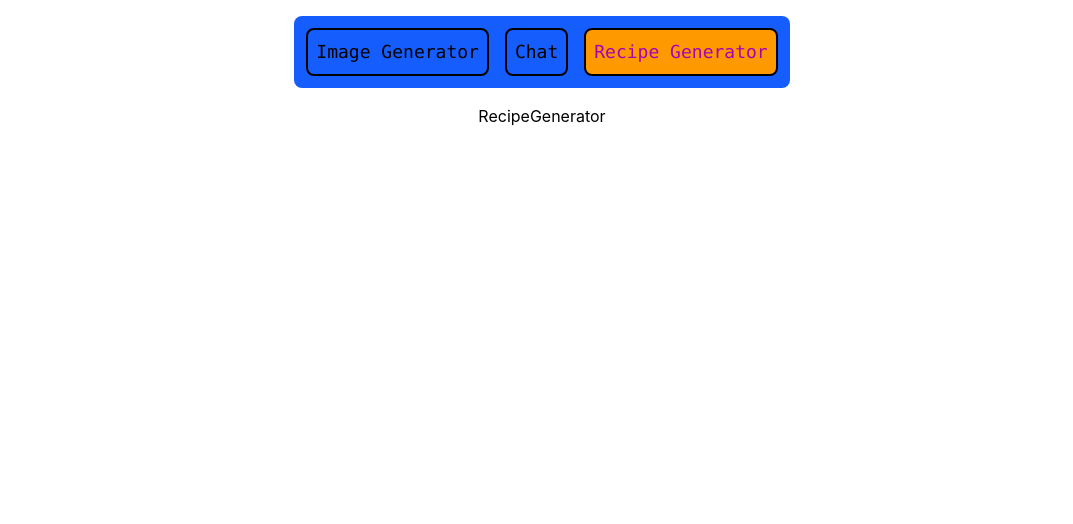
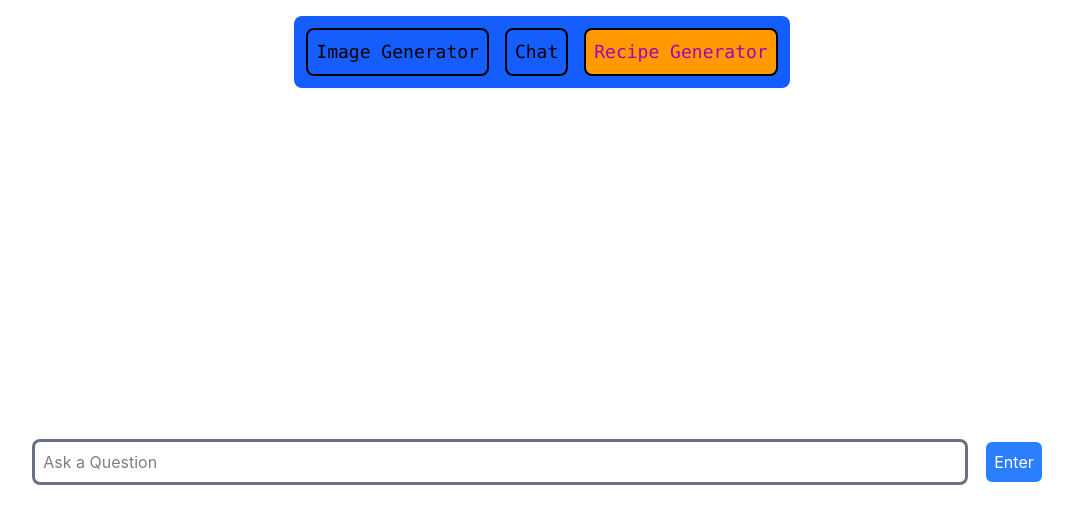
Before and after one commit to gary1116/spring-ai-lab, a React (Vite) app in the folder spring-ai-demo-react/: page /recipe-generator in a window 1280 px wide. Shown: the top 524 px of the page, without its empty margins (98-1171 px from the left). Built offline with nearby package versions, Linux system fonts and the light colour scheme.

Commit message:
added recipegenerator ui completed majority tasks fix minor bugs

```diff
--- a/spring-ai-demo-react/src/components/Chat.jsx
+++ b/spring-ai-demo-react/src/components/Chat.jsx
@@ -1,11 +1,67 @@
-import React from 'react'
+import axios from 'axios';
+import { useState } from 'react'
 
 const Chat = () => {
-  return (
-    <div>
-      <h1>Chat</h1>
-    </div>
-  )
+
+    const [prompt, setPrompt] = useState('');
+    const [response, setResponse] = useState('');
+    const [loader, setLoader] = useState(false);
+    const [error, setError] = useState('');
+
+
+    const handleClick = async () => {
+        try {
+            setLoader(true);
+            setResponse('');
+            setError('');
+            const Response = await axios.get('http://localhost:8080/ask-ai-options'
+                , { params: { prompt } }
+            );
+            setResponse(Response.data);
+        } catch (error) {
+            setError(
+                error.response?.data || 'An Error Occurred while connecting with API'
+            )
+            console.error('Error Message' + error)
+        } finally {
+            setLoader(false);
+        }
+    }
+
+    return (
+        <div className='flex gap-5 flex-col items-center justify-center flex-1 w-full px-4'>
+
+            {loader &&
+                <h1 className='animate-pulse text-xl text-amber-600'>Thinking 🤔</h1>
+            }
+
+            {error &&
+                <h1 className='text-amber-600'>{error}</h1>
+            }
+
+            {!loader && response ?
+                <div className="m-4 p-2 border-2 rounded-lg bg-cyan-400 border-cyan-800 max-h-[400px] overflow-y-auto">
+                    <h1 className='text-2xl text-fuchsia-900 whitespace-pre-wrap text-left leading-relaxed'>{response}</h1>
+                </div> :
+                <div></div>
+            }
+
+            <div className=" items-center justify-center gap-2 flex w-full">
+                <input type="text"
+                    value={prompt}
+                    onChange={(e) => setPrompt(e.target.value)}
+                    placeholder='Ask a Question'
+                    className='border-3 rounded-lg p-2 border-gray-500 w-3/4'
+                    onKeyDown={(e) => {
+                        if (e.key === 'Enter') {
+                            handleClick();
+                        }
+                    }}
+                />
+                <button className='cursor-pointer m-2 border-2 rounded-lg p-2 bg-blue-500 text-white' onClick={() => handleClick()}>Enter</button>
+            </div>
+        </div>
+    )
 }
 
 export default Chat
--- a/spring-ai-demo-react/src/components/ImageGenerator.jsx
+++ b/spring-ai-demo-react/src/components/ImageGenerator.jsx
@@ -12,6 +12,8 @@ const ImageGenerator = () => {
     const handleClick = async () => {
         try {
             setLoader(true);
+            setError('');
+            setImageUrl('');
             const response = await axios.get('http://localhost:8080/generate-image', {
                 params: { prompt }
             });
@@ -34,7 +36,7 @@ const ImageGenerator = () => {
 
             {loader && (
                 <div className="text-lg font-semibold text-blue-600 animate-pulse">
-                    Generating image through animate-pulse...
+                    Generating image
                 </div>
             )}
 
@@ -59,6 +61,11 @@ const ImageGenerator = () => {
                     onChange={(e) => setPrompt(e.target.value)}
                     placeholder='please Enter a prompt for image generation'
                     className='border-3 rounded-lg p-2 border-gray-500 w-3/4'
+                    onKeyDown={(e) => {
+                        if (e.key === 'Enter') {
+                            handleClick();
+                        }
+                    }}
                 />
                 <button className='cursor-pointer m-2 border-2 rounded-lg p-2 bg-blue-500 text-white' onClick={() => handleClick()}>Enter</button>
             </div>
--- a/spring-ai-demo-react/src/components/RecipeGenerator.jsx
+++ b/spring-ai-demo-react/src/components/RecipeGenerator.jsx
@@ -1,9 +1,66 @@
-import React from 'react'
+import axios from 'axios';
+import { useState } from 'react'
 
 const RecipeGenerator = () => {
+
+  const [prompt, setPrompt] = useState('');
+  const [response, setResponse] = useState('');
+  const [loader, setLoader] = useState(false);
+  const [error, setError] = useState('');
+
+  const handleClick = async () => {
+    try {
+      setLoader(true)
+      setError('');
+      setResponse('');
+      const Response = await axios.get('http://localhost:8080/recipe-creator',
+        { params: { ingredient: prompt } }
+      )
+      setResponse(Response.data);
+    } catch (error) {
+      setError(
+        error.response?.data || 'An Error Occurred while connecting with API'
+      )
+      console.error('Error Message' + error)
+    } finally {
+      setLoader(false)
+    }
+  }
+
   return (
-    <div>
-      <h1>RecipeGenerator</h1>
+    <div className='flex gap-5 flex-col items-center justify-center flex-1 w-full px-4'>
+
+      {loader &&
+        <h1 className='animate-pulse text-xl text-amber-600'>Thinking 🤔</h1>
+      }
+
+      {error &&
+        <h1 className='text-amber-600'>{error}</h1>
+      }
+
+
+      {!loader && response ?
+        <div className="m-4 p-2 border-2 rounded-lg bg-gray-300 border-black max-h-[400px] overflow-y-auto">
+          <h1 className='text-2xl text-amber-900 whitespace-pre-wrap text-left leading-relaxed'>{response}</h1>
+        </div> :
+        <div></div>
+
+      }
+
+      <div className=" items-center justify-center gap-2 flex w-full">
+        <input type="text"
+          value={prompt}
+          onChange={(e) => setPrompt(e.target.value)}
+          placeholder='Ask a Question'
+          className='border-3 rounded-lg p-2 border-gray-500 w-3/4'
+          onKeyDown={(e) => {
+            if (e.key === 'Enter') {
+              handleClick();
+            }
+          }}
+        />
+        <button className='cursor-pointer m-2 border-2 rounded-lg p-2 bg-blue-500 text-white' onClick={() => handleClick()}>Enter</button>
+      </div>
     </div>
   )
 }
```
Also changed, not shown: 1 other file (tests, documents, lock files or other folders).
